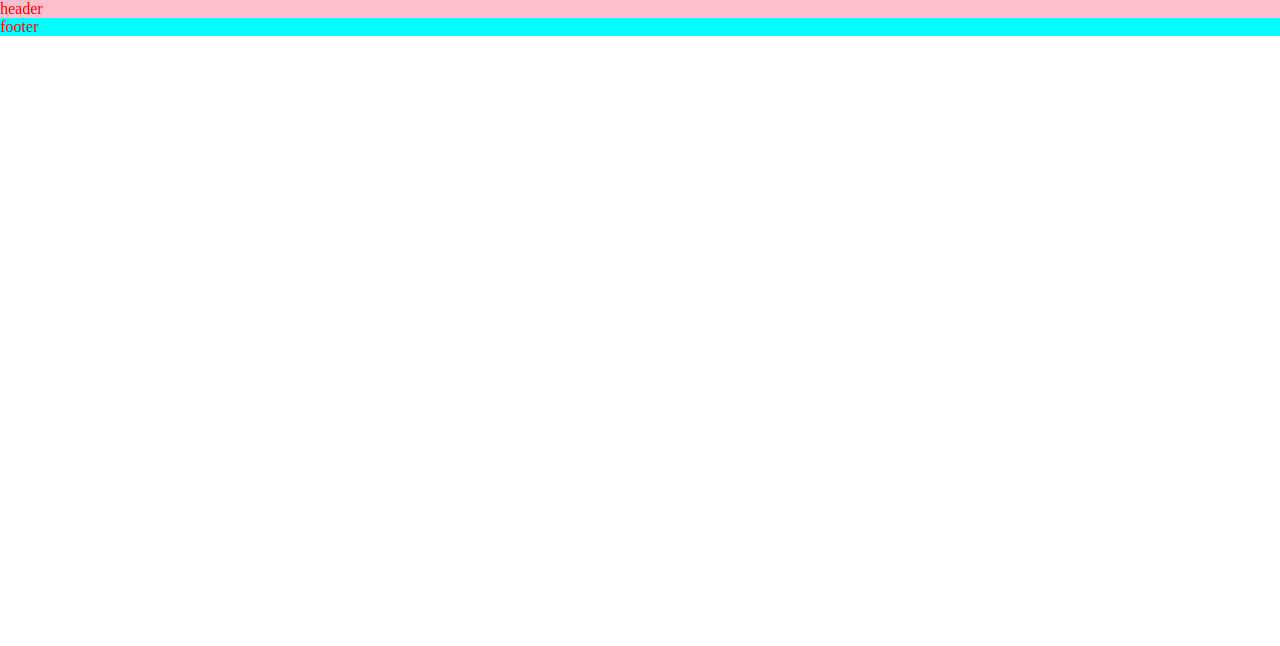
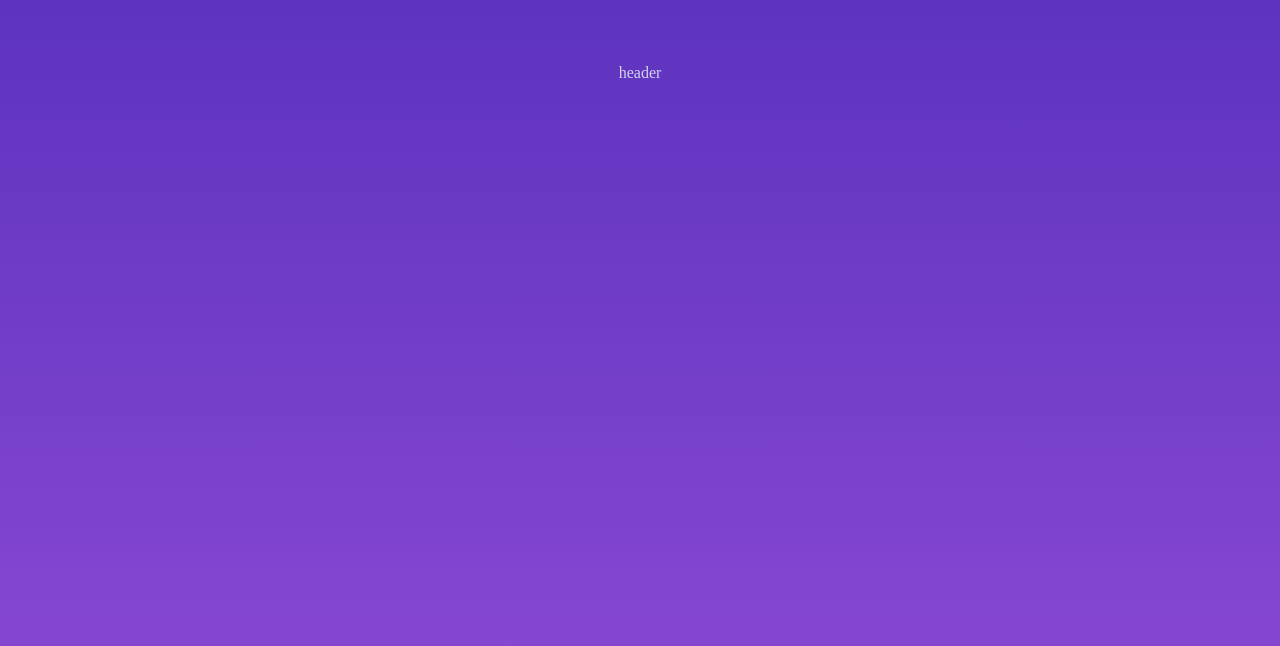
Before and after one commit to fsz0826/mangosteen, a Vue app: page /#/welcome in a window 1280 px wide. Shown: the top 646 px of the page. Built offline with nearby package versions, Linux system fonts and the light colour scheme.

Commit message:
制作first页面

```diff
--- a/src/App.vue
+++ b/src/App.vue
@@ -2,8 +2,9 @@
 <template>
   <router-view />
 </template>
-<style>
+<style lang="scss">
 @import "./assets/stylesheets/reset.scss";
+@import "./assets/stylesheets/vars.scss";
 body {
   font-size: 16px;
   color: #333;
--- a/src/assets/stylesheets/reset.scss
+++ b/src/assets/stylesheets/reset.scss
@@ -7,3 +7,15 @@
 *::before {
   box-sizing: border-box;
 }
+h1,
+h2,
+h3,
+h4,
+h5,
+h6 {
+  font-weight: normal;
+}
+a {
+  color: inherit;
+  text-decoration: none;
+}
--- a/src/assets/stylesheets/vars.scss
+++ b/src/assets/stylesheets/vars.scss
@@ -0,0 +1,4 @@
+:root {
+  --welcome-card--bg: white;
+  --welcome-text: white;
+}
--- a/src/components/welcome/First.vue
+++ b/src/components/welcome/First.vue
@@ -1,5 +1,53 @@
 <script setup></script>
 <template>
-  <div>first</div>
+  <div class="first_wrapper">
+    <div class="card">
+      <img class="pig" src="" alt="" />
+      <h2>会挣钱<br />还要会省钱</h2>
+    </div>
+    <div class="actions">
+      <router-link class="fake" to="/start">跳过</router-link>
+      <router-link to="/welcome/2">下一页</router-link>
+      <router-link to="/start">跳过</router-link>
+    </div>
+  </div>
 </template>
-<style></style>
+<style scoped lang="scss">
+.first_wrapper {
+  flex-grow: 1;
+  display: flex;
+  flex-direction: column;
+  > .card {
+    flex-grow: 1;
+    display: flex;
+    flex-direction: column;
+    background: var(--welcome-card--bg);
+    border-radius: 8px;
+    padding: 16px;
+    margin: 16px 16px 0;
+    display: flex;
+    justify-content: center;
+    align-items: center;
+    text-align: center;
+    > h2 {
+      margin-top: 40px;
+    }
+    > .pig {
+      width: 100px;
+      height: 100px;
+    }
+  }
+  > .actions {
+    display: flex;
+    justify-content: space-between;
+    align-items: center;
+    margin: 0 16px;
+    font-size: 32px;
+    padding: 24px 0;
+    color: var(--welcome-text);
+    > .fake {
+      visibility: hidden;
+    }
+  }
+}
+</style>
--- a/src/views/Welcome.vue
+++ b/src/views/Welcome.vue
@@ -3,25 +3,27 @@
   <div class="wrapper">
     <header>header</header>
     <main><router-view /></main>
-    <footer>footer</footer>
   </div>
 </template>
 <style lang="scss" scoped>
 .wrapper {
-  color: red;
   height: 100vh;
   display: flex;
   flex-direction: column;
+  background-image: linear-gradient(to bottom, #5d33be 0%, #8f4cd7 100%);
   > header {
-    background: pink;
     flex-shrink: 0;
+    display: flex;
+    flex-direction: column;
+    justify-content: center;
+    align-items: center;
+    padding-top: 64px;
+    color: #d4d4ee;
   }
   > main {
-    background: blue;
-  }
-  > footer {
-    background: aqua;
-    flex-shrink: 0;
+    flex-grow: 1;
+    display: flex;
+    flex-direction: column;
   }
 }
 </style>
```
